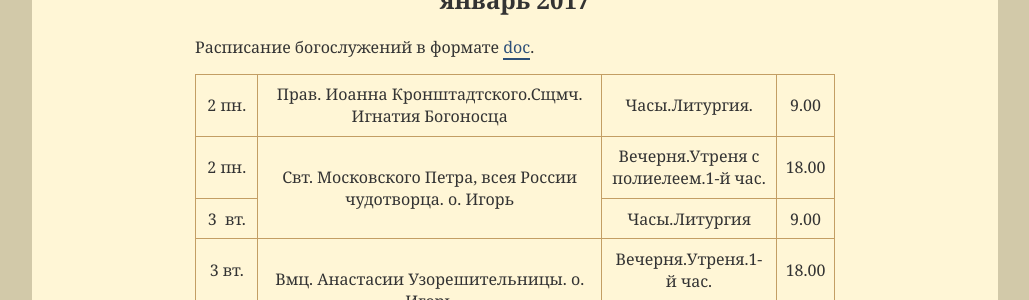
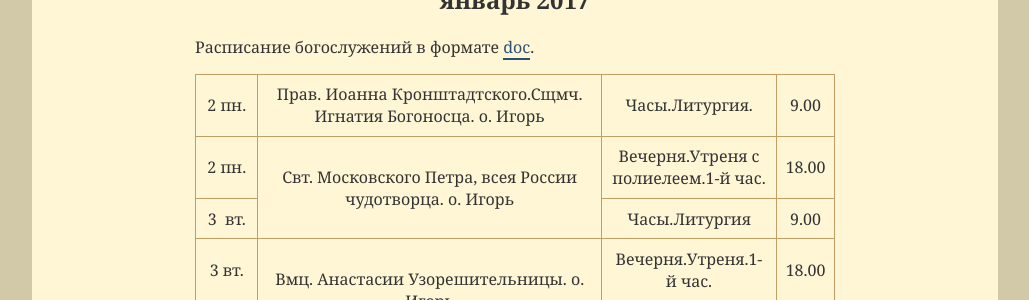
Before and after one commit to hramotradnoe/hramotradnoe.github.io, a Jekyll site: the page built from schedule/index.html, in a window 1280 px wide. Shown: the part 353-653 px from the top of the page, without its empty margins (125-1154 px from the left). Built offline with Jekyll 4.4.1, drawn with Linux system fonts in a browser that asks for light colours.

Commit message:
Update schedule.yml

```diff
--- a/_data/schedule.yml
+++ b/_data/schedule.yml
@@ -1,7 +1,7 @@
 period: январь 2017
 link: "https://docs.google.com/document/d/1_o-GxFoLOUeIGDYI_TAx00IJBXjGjPG1RDHQ4mCoUw4/edit"
 timetable:
- - description : "Прав. Иоанна Кронштадтского.Сщмч. Игнатия Богоносца"
+ - description : "Прав. Иоанна Кронштадтского.Сщмч. Игнатия Богоносца. о. Игорь"
    services    :
       - day   : 2&nbsp;пн.
         time  : '9.00'
```
